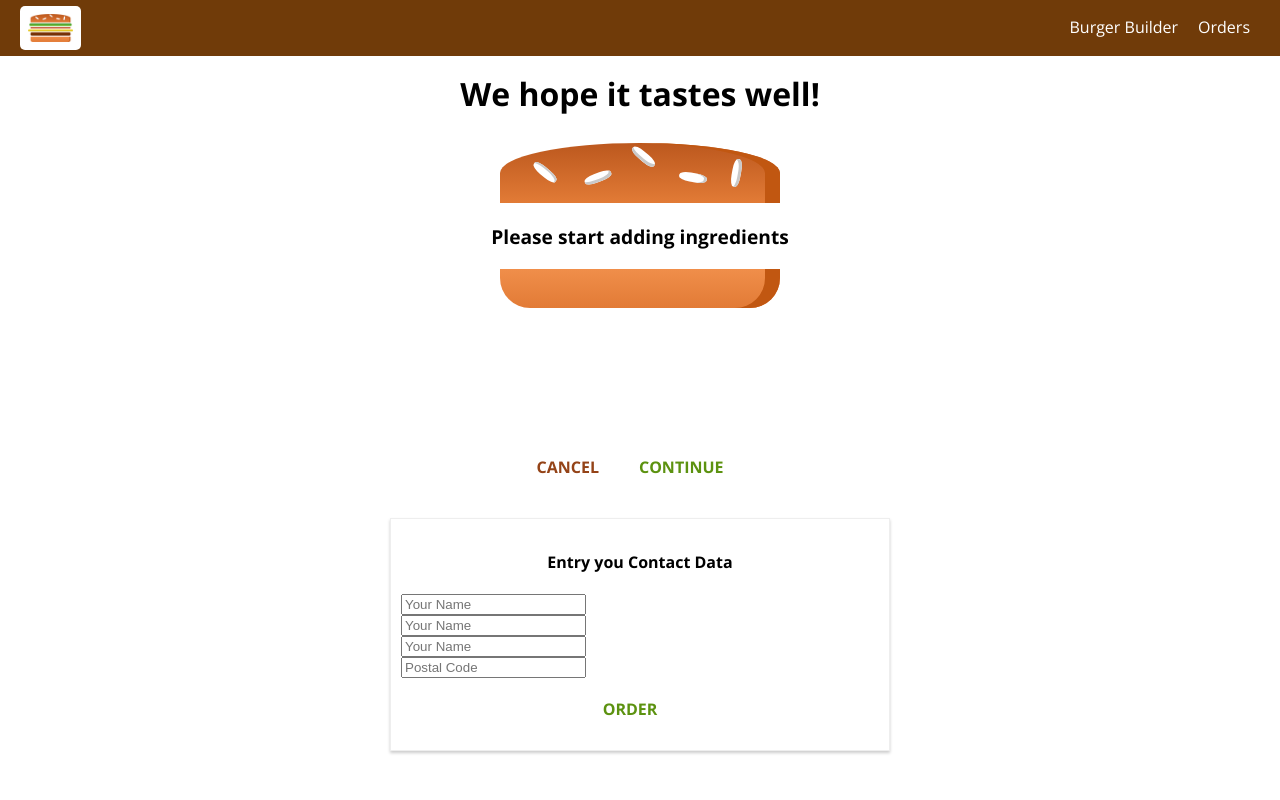
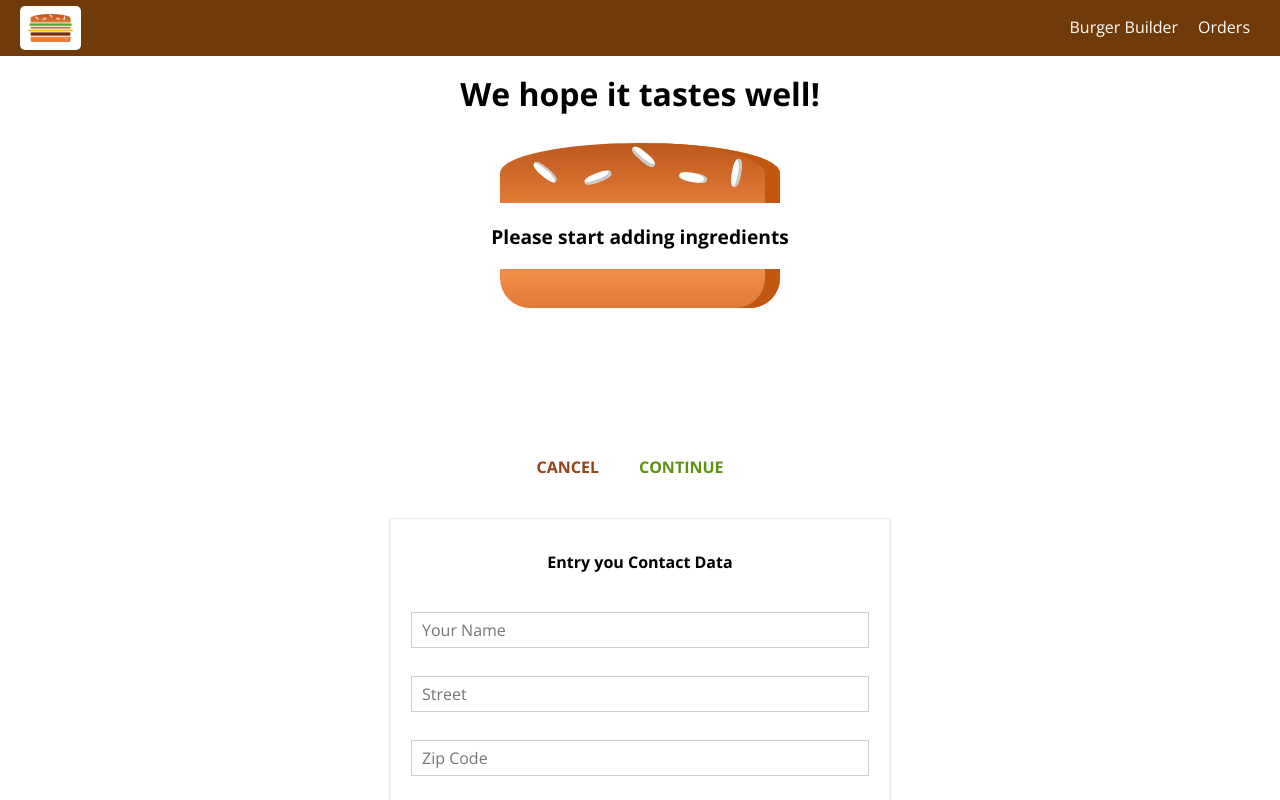
Before and after one commit to LukaszKot/burger-builder, a React (Create React App) app: page /burger-builder/checkout in a window 1280 px wide. Both pictures are taken after a click on the button "CONTINUE". Shown: the top 800 px of the page. Built offline with nearby package versions, Linux system fonts and the light colour scheme.

Commit message:
Created Contact Form.

```diff
--- /dev/null
+++ b/src/components/UI/Input/Input.js
@@ -0,0 +1,33 @@
+import React from 'react'
+import classes from './Input.module.css'
+
+
+const input = (props) => {
+    let inputElement = null;
+    switch (props.inputType) {
+        case ('input'):
+            inputElement = <input className={classes.InputElement} {...props.elementConfig} value={props.value} onChange={props.changed} />
+            break;
+        case ('textarea'):
+            inputElement = <textarea className={classes.InputElement}  {...props.elementConfig} value={props.value} onChange={props.changed} />
+            break;
+        case ('select'):
+            inputElement = <select className={classes.InputElement} value={props.value} onChange={props.changed}>
+                {props.elementConfig.options.map(option => (
+                    <option key={option.value} value={option.value}>{option.displayValue}</option>
+                ))}
+            </select>
+            break;
+        default:
+            inputElement = <input className={classes.InputElement} {...props.elementConfig} value={props.value} onChange={props.changed} />
+    }
+
+    return (
+        <div className={classes.Input}>
+            <label className={classes.Label}>{props.label}</label>
+            {inputElement}
+        </div>
+    );
+}
+
+export default input;
--- /dev/null
+++ b/src/components/UI/Input/Input.module.css
@@ -0,0 +1,27 @@
+.Input {
+    width: 100%;
+    padding: 10px;
+    box-sizing: border-box;
+}
+
+.Label {
+    font-weight: bold;
+    display: block;
+    margin-bottom: 8px;
+}
+
+.InputElement {
+    outline: none;
+    border: 1px solid #ccc;
+    background-color: white;
+    font: inherit;
+    padding: 6px 10px;
+    display: block;
+    width: 100%;
+    box-sizing: border-box;
+}
+
+.InputElement:focus{
+    outline: none;
+    background-color: #ccc;
+}
--- a/src/containers/Checkout/ContactData/ContactData.js
+++ b/src/containers/Checkout/ContactData/ContactData.js
@@ -3,15 +3,66 @@ import Button from '../../../components/UI/Button/Button';
 import classes from './ContactData.module.css'
 import axios from '../../../axios-orders'
 import Spinner from '../../../components/UI/Spinner/Spinner';
+import Input from '../../../components/UI/Input/Input';
 
 class ContactData extends Component {
 
     state = {
-        name: '',
-        email: '',
-        address: {
-            street: '',
-            postalCode: ''
+        orderForm: {
+            name: {
+                elementType: 'input',
+                elementConfig: {
+                    type: 'text',
+                    placeholder: 'Your Name'
+                },
+                value: ""
+            },
+            street: {
+                elementType: 'input',
+                elementConfig: {
+                    type: 'text',
+                    placeholder: 'Street'
+                },
+                value: ""
+            },
+            zipCode: {
+                elementType: 'input',
+                elementConfig: {
+                    type: 'text',
+                    placeholder: 'Zip Code'
+                },
+                value: ""
+            },
+            country: {
+                elementType: 'input',
+                elementConfig: {
+                    type: 'text',
+                    placeholder: 'Country'
+                },
+                value: ""
+            },
+            email: {
+                elementType: 'input',
+                elementConfig: {
+                    type: 'email',
+                    placeholder: 'Your E-mail'
+                },
+                value: ""
+            },
+            deliveryMethod: {
+                elementType: 'select',
+                elementConfig: {
+                    options: [{
+                        value: 'fastest',
+                        displayValue: 'Fastest'
+                    },
+                    {
+                        value: 'cheapest',
+                        displayValue: 'Cheapest'
+                    }]
+                },
+                value: ""
+            },
         },
         loading: false
     }
@@ -49,14 +100,30 @@ class ContactData extends Component {
             })
     }
 
+    inputChangedHandler = (event) => {
+        console.log(event.target.value)
+    }
+
     render() {
+        const formElementsArray = []
+        for (let key in this.state.orderForm) {
+            formElementsArray.push({
+                id: key,
+                config: this.state.orderForm[key],
+            })
+        }
+
         let form = (<div className={classes.ContactData}>
             <h4>Entry you Contact Data</h4>
             <form>
-                <input className={classes.Input} type="text" name="name" placeholder="Your Name" />
-                <input className={classes.Input} type="text" name="email" placeholder="Your Name" />
-                <input className={classes.Input} type="text" name="street" placeholder="Your Name" />
-                <input className={classes.Input} type="text" name="postal" placeholder="Postal Code" />
+                {formElementsArray.map(formElement => (
+                    <Input
+                        key={formElement.id}
+                        inputType={formElement.config.elementType}
+                        elementConfig={formElement.config.elementConfig}
+                        value={formElement.config.value}
+                        changed={this.inputChangedHandler} />
+                ))}
                 <Button btnType="Success" clicked={this.orderHandler}>ORDER</Button>
             </form>
         </div>);
--- a/src/containers/Checkout/ContactData/ContactData.module.css
+++ b/src/containers/Checkout/ContactData/ContactData.module.css
@@ -9,10 +9,6 @@
     box-sizing: border-box;
 }
 
-.Input{
-    display: block;
-}
-
 @media (min-width: 600px)
 {
     .ContactData
```
